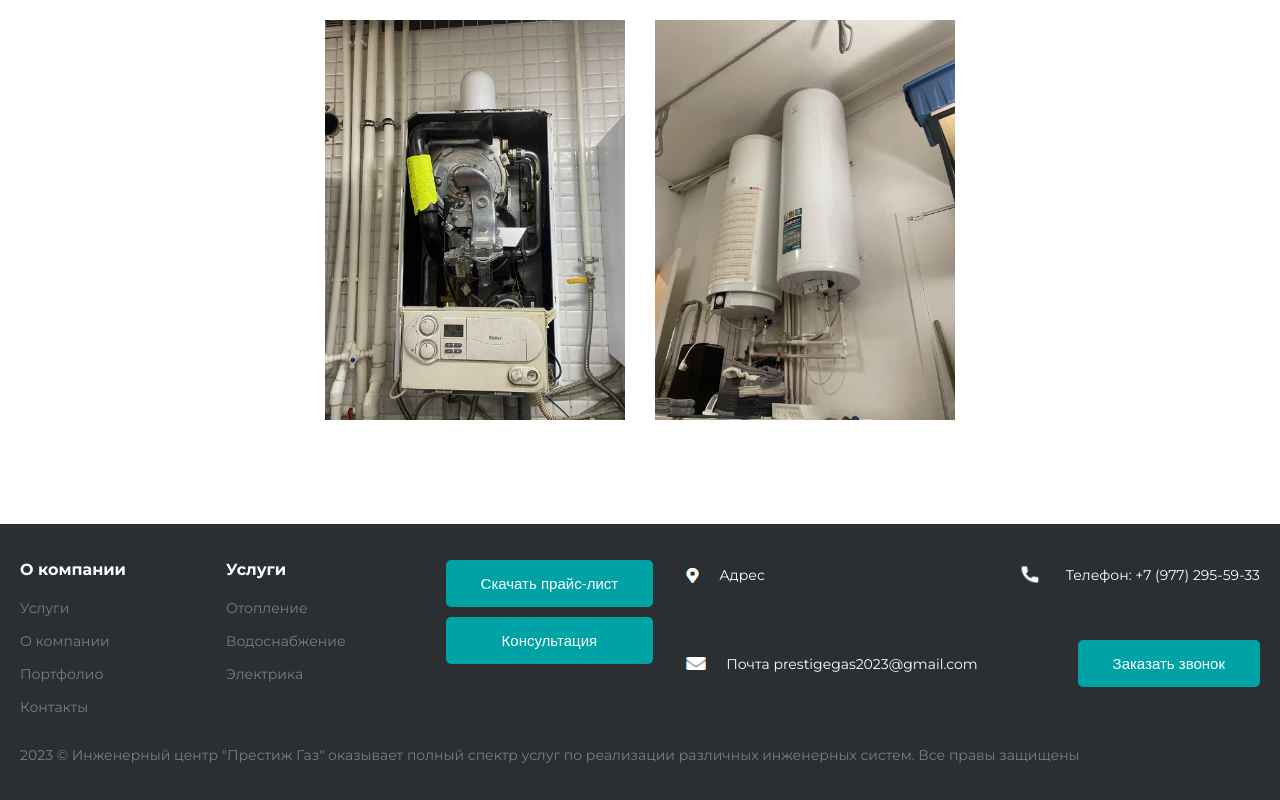
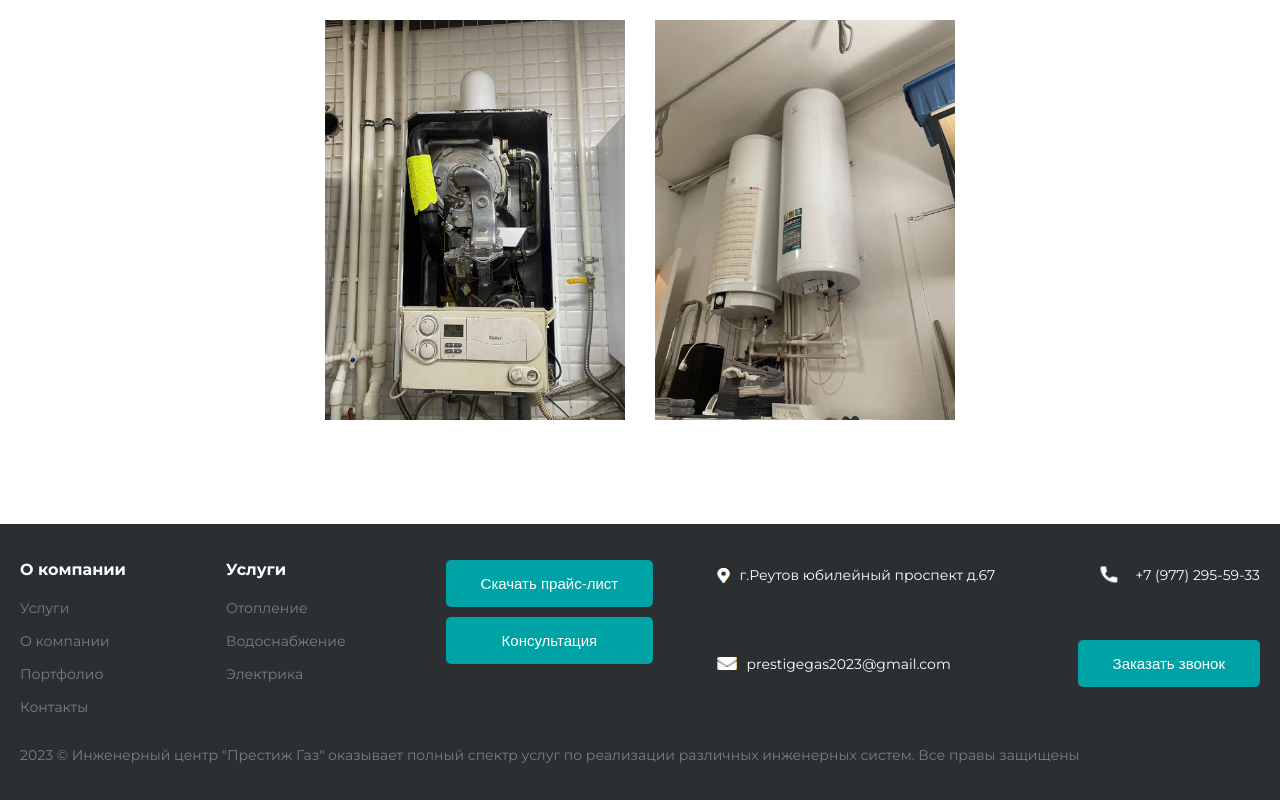
Before and after one commit to AlexandrSyvorotkin/prestige-gas, a Next.js app: page / in a window 1280 px wide. Shown: the part 8918-9718 px from the top of the page. Built offline with nearby package versions, Linux system fonts and the light colour scheme.

Commit message:
fix footer

```diff
--- a/src/components/FooterInfoBlock/FooterInfoBlock.jsx
+++ b/src/components/FooterInfoBlock/FooterInfoBlock.jsx
@@ -9,17 +9,17 @@ const FooterInfoBlock = () => {
             <div className={styles.info_block_section}>
                 <div className={styles.info_item}>
                     <Image src='/footer_logos/ic-locat.png' width='13' height='15'/>
-                    <span>Адрес</span>
+                    <span>г.Реутов юбилейный проспект д.67</span>
                 </div>
                 <div className={styles.info_item}>
                     <Image src='/footer_logos/icon8-min.png' width='30' height='30'/>
-                    <span>Телефон: +7 (977) 295-59-33</span>
+                    <span>+7 (977) 295-59-33</span>
                 </div>
             </div>
             <div className={styles.info_block_section}>
                 <div className={styles.info_item}>
                     <Image src='/footer_logos/ic-mail.png' width='20' height='13'/>
-                    <span>Почта prestigegas2023@gmail.com</span>
+                    <span>prestigegas2023@gmail.com</span>
                 </div>
                 <BtnMain>Заказать звонок</BtnMain>
             </div>
--- a/src/components/FooterInfoBlock/FooterInfoBlock.module.scss
+++ b/src/components/FooterInfoBlock/FooterInfoBlock.module.scss
@@ -5,7 +5,7 @@
   gap: 50px;
   .info_item {
 	display: flex;
-	gap: 20px;
+	gap: 10px;
 	align-items: center;
   }
   .info_block_section {
```
